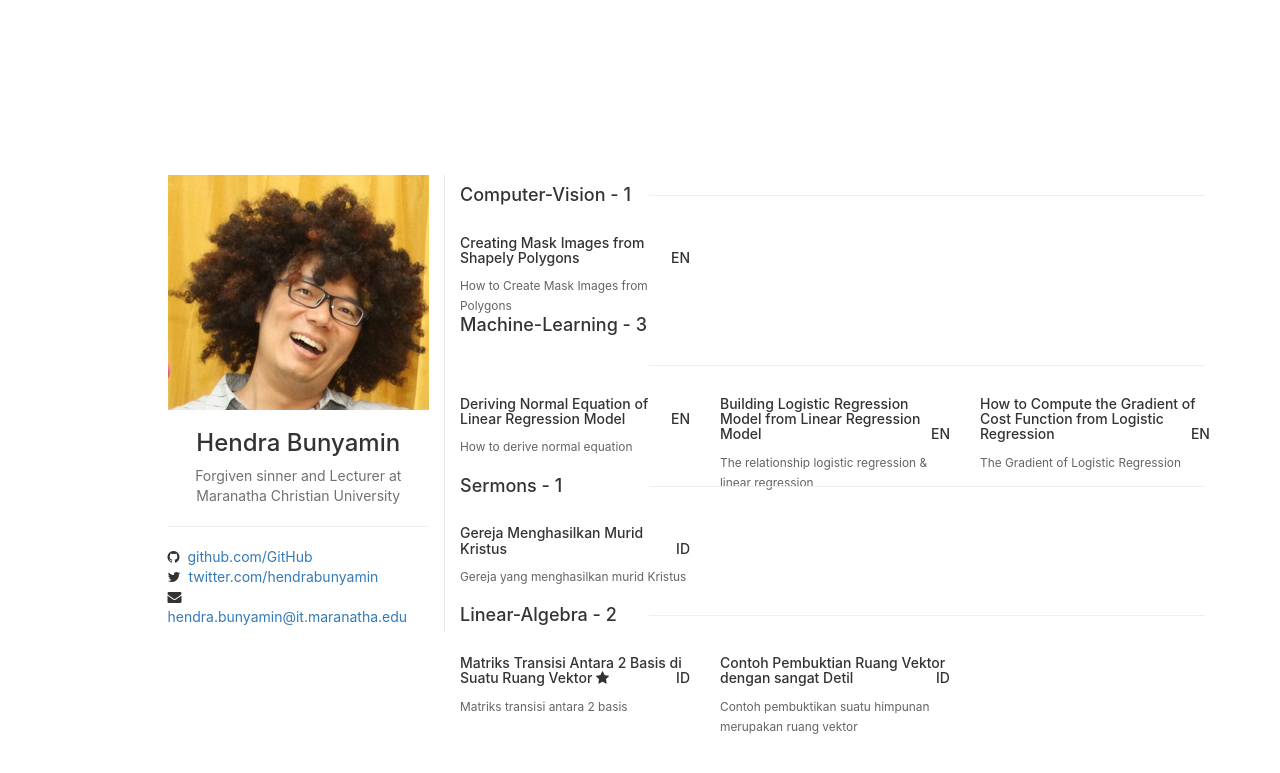
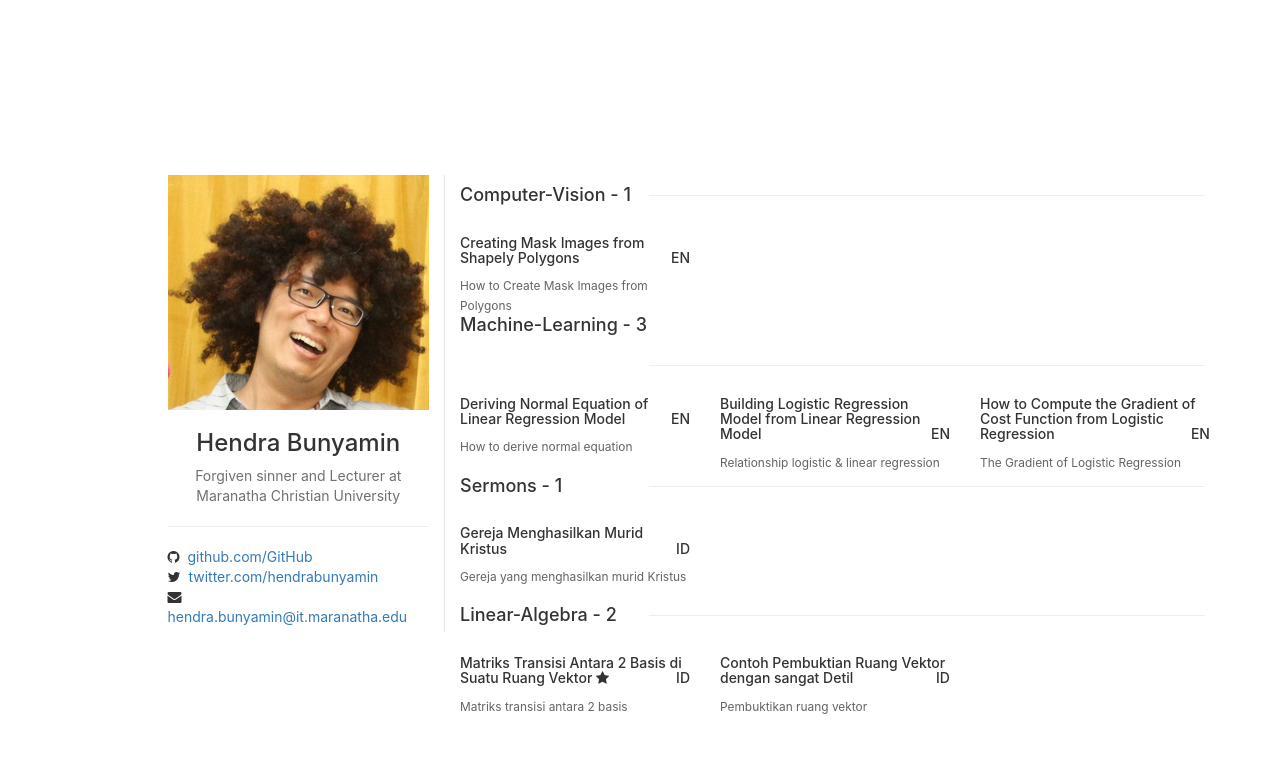
Before and after one commit to jethroGIT/jethrogit.github.io, a Jekyll site: the page built from index.html, in a window 1280 px wide. Shown: the top 773 px of the page. Built offline with Jekyll 4.4.1, drawn with Linux system fonts in a browser that asks for light colours.

Commit message:
Shorten the descriptions

```diff
--- a/_posts/linear-algebra/2019-03-22-Ruang_Vektor.md
+++ b/_posts/linear-algebra/2019-03-22-Ruang_Vektor.md
@@ -3,7 +3,7 @@ layout: post
 title: Contoh Pembuktian Ruang Vektor dengan sangat Detil
 category: Linear-Algebra
 lang: ID
-description: Contoh pembuktikan suatu himpunan merupakan ruang vektor
+description: Pembuktikan ruang vektor
 ---
 
 Tunjukkan bahwa himpunan dari semua matriks berukuran $2 \times 3$ beserta operasi _matrix addition_ dan _scalar multiplication_ merupakan sebuah **ruang vektor**.
--- a/_posts/machine-learning/2019-08-17-Logistic_Regression.md
+++ b/_posts/machine-learning/2019-08-17-Logistic_Regression.md
@@ -3,7 +3,7 @@ layout: post
 title: Building Logistic Regression Model from Linear Regression Model
 category: Machine-Learning
 lang: EN
-description: The relationship logistic regression & linear regression
+description: Relationship logistic & linear regression
 sticky: false
 ---
 
```
